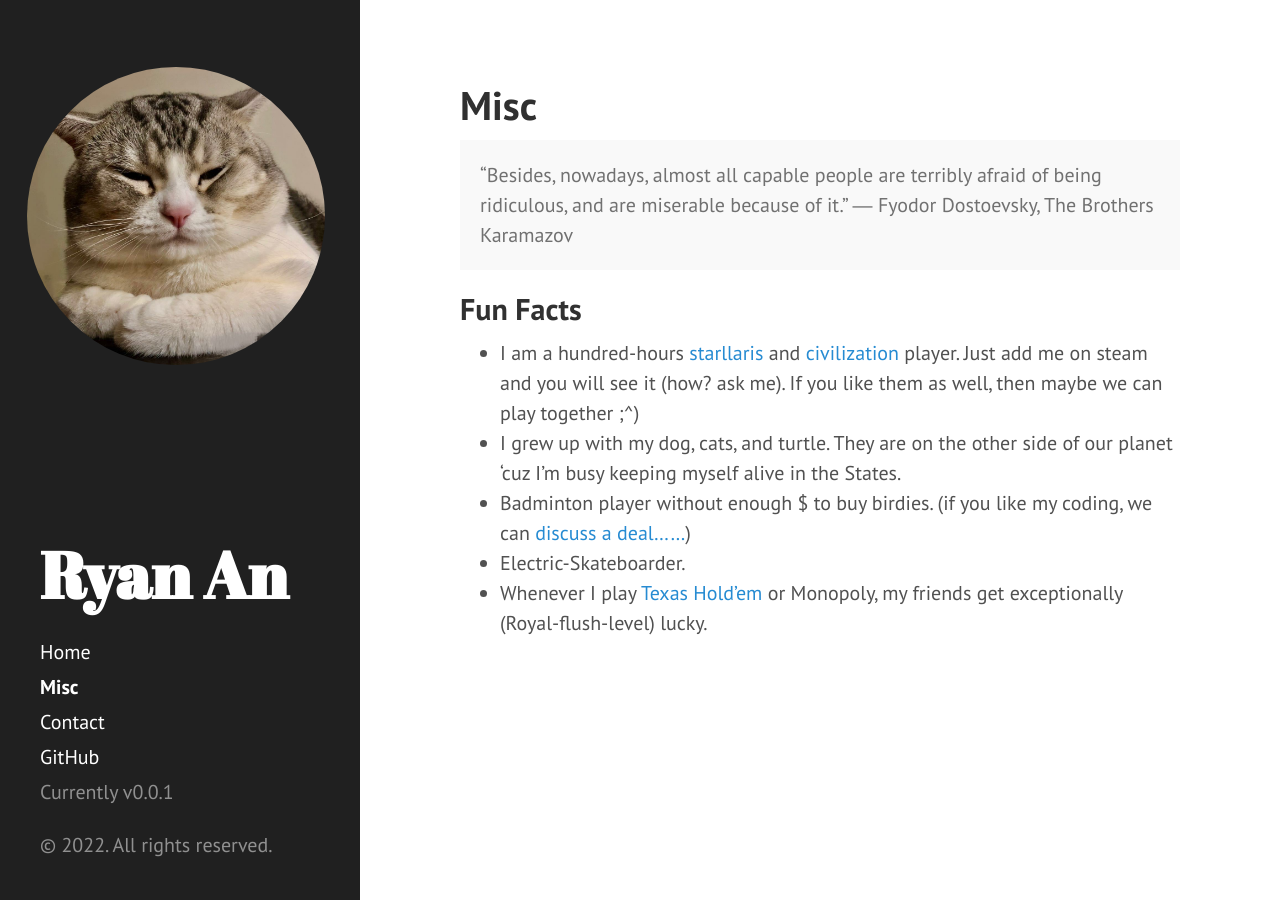
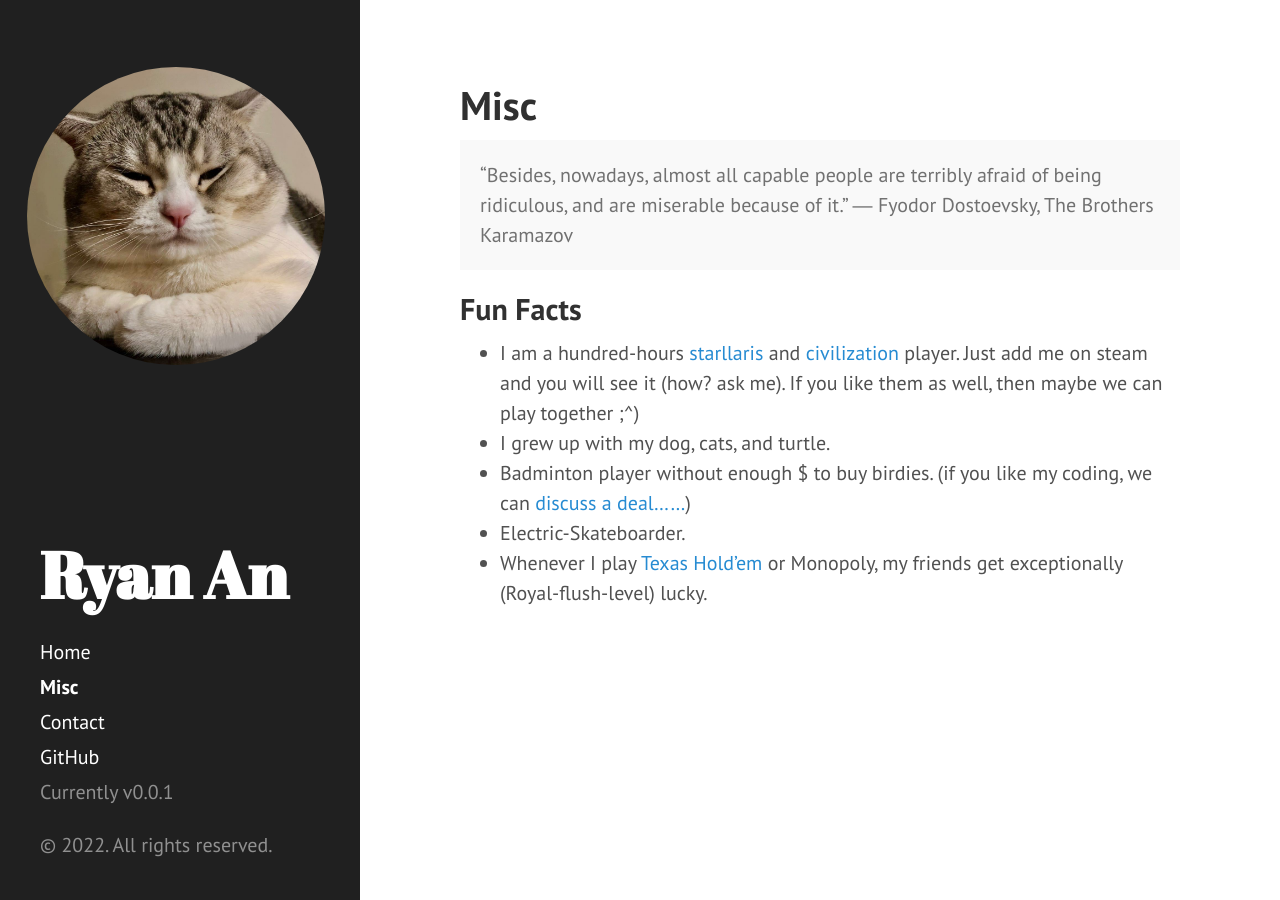
Before and after one commit to ryeii/ryeii.github.io, a Jekyll site: the page built from Misc.md, in a window 1280 px wide. Built offline with Jekyll 4.4.1, drawn with Linux system fonts in a browser that asks for light colours.

```diff
--- a/Misc.md
+++ b/Misc.md
@@ -10,7 +10,7 @@ title: Misc
 
 ## Fun Facts
 * I am a hundred-hours [starllaris](https://www.paradoxinteractive.com/games/stellaris/about) and [civilization](https://civilization.com/) player. Just add me on steam and you will see it (how? ask me). If you like them as well, then maybe we can play together ;^)
-* I grew up with my dog, cats, and turtle. They are on the other side of our planet  'cuz I'm busy keeping myself alive in the States.
+* I grew up with my dog, cats, and turtle.
 * Badminton player without enough $ to buy birdies. (if you like my coding, we can [discuss a deal......]({{ site.baseurl }}contact/))
 * Electric-Skateboarder.
 * Whenever I play <a href="https://en.wikipedia.org/wiki/Texas_hold_'em">Texas Hold'em</a> or Monopoly, my friends get exceptionally (Royal-flush-level) lucky.
```
Also changed, not shown: _posts/2022-06-24-about-me.md (+1 -1 lines), 1 other file.
